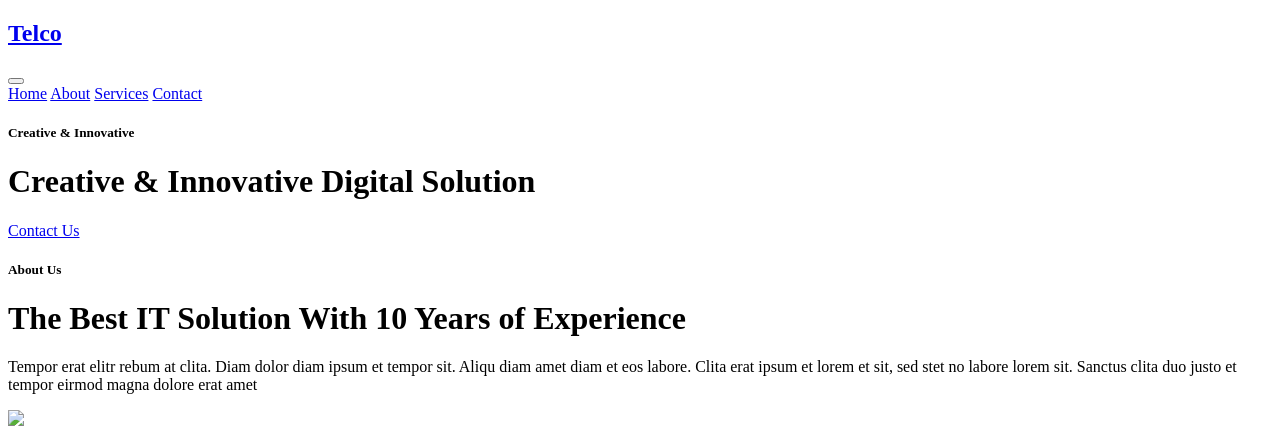
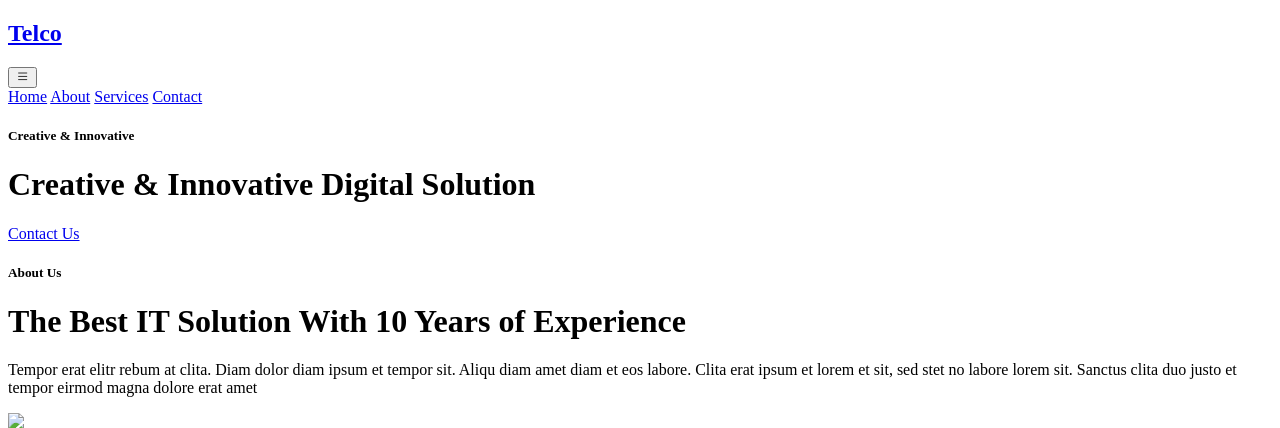
Before and after one commit to Fakhri17/telcopoints, a PHP site: template templates/index.twig in a window 1280 px wide. Shown: the top 428 px of the page. Run offline with PHP 8.4, Linux system fonts and the light colour scheme; the template is opened without the code that fills it: most values are stand-ins (such as "Sample title", 1, 10 or a date in 2020); some libraries are stand-ins or nearby versions.

Commit message:
merubah navbar menjadi sticky-top

```diff
--- a/templates/_includes/header.twig
+++ b/templates/_includes/header.twig
@@ -1,9 +1,10 @@
-<nav class="navbar navbar-expand-lg navbar-dark px-5 py-3 py-lg-0">
+<nav class="navbar shadow-sm sticky-top navbar-expand-lg navbar-dark px-5 py-3 py-lg-0">
   <a href="{{ url('/') }}" class="navbar-brand p-0">
     <h1 class="m-0 text-uppercase">Telco</h1>
   </a>
   <button class="navbar-toggler" type="button" data-bs-toggle="collapse" data-bs-target="#navbarCollapse">
-    <span class="fa fa-bars"></span>
+    {# <span class="fa fa-bars"></span> #}
+    <i class="bi bi-list"></i>
   </button>
   <div class="collapse navbar-collapse" id="navbarCollapse">
     <div class="navbar-nav ms-auto py-0">
--- a/templates/index.twig
+++ b/templates/index.twig
@@ -88,11 +88,9 @@
 				<div class="text-center">
 					<img class="img-fluid mb-3" src="{{siteUrl}}assets/img/logo_telco_prev_ui.png">
 				</div>
-				{# yang perlu diganti #}
 				<div class="text-center text-uppercase">
 					<h1 class="mb-0 fs-1 fw-bold">Telco One Point</h1>
 				</div>
-				{# End #}
 			</div>
 			<div class="col-lg-6">
 				<div class="d-flex justify-content-center mb-4 mt-2">
--- a/web/assets/css/style.css
+++ b/web/assets/css/style.css
@@ -118,6 +118,7 @@
 
 }
 
+
 @media (max-width: 991.98px) {
     .sticky-top.navbar-dark {
         position: relative;
```
Also changed, not shown: web/theme/js/main.js (+7 -7 lines).
